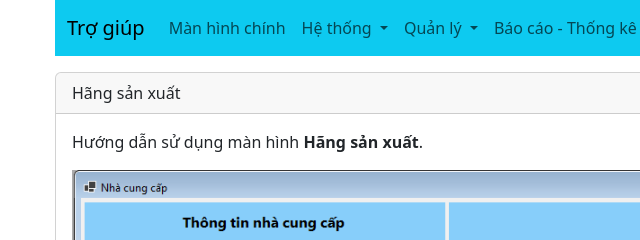
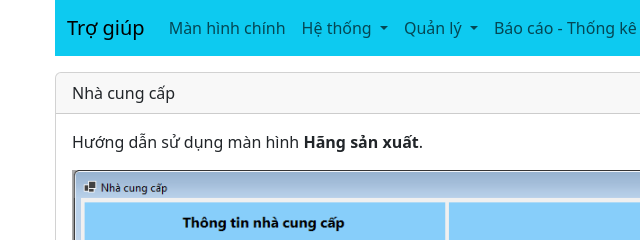
Before and after one commit to VyDang62/help, a plain HTML site: page nhacungcap.html in a window 1280 px wide. Shown: the top 240 px of the page, 27-667 px from the left. Drawn offline with nearby package versions, Linux system fonts and the light colour scheme.

Commit message:
Update nhacungcap.html

```diff
--- a/nhacungcap.html
+++ b/nhacungcap.html
@@ -13,7 +13,7 @@
 		<div id="navbar"></div>
 
 		<div class="card mt-3">
-			<div class="card-header">Hãng sản xuất</div>
+			<div class="card-header">Nhà cung cấp</div>
 			<div class="card-body">
 				<p class="card-text">Hướng dẫn sử dụng màn hình <strong>Hãng sản xuất</strong>.</p>
 				<img src="images/nhacungcap.png" class="img-fluid mx-auto d-block" />
```
